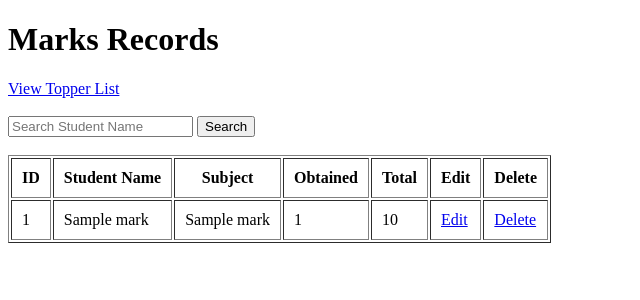
After one commit to Rohit-Ibrampure-coder/Student-Management-System, a Flask app: page /marks-records in a window 1280 px wide. The commit adds this page. Shown: the top 300 px of the page, without its empty margins (0-640 px from the left). Run offline with Flask 3, Linux system fonts and the light colour scheme; tables that the repository leaves empty hold one stand-in row (values such as "Sample post").

Commit message:
Completed Marks Management System
Added marks management, report cards,
percentage calculation, grade system,
search marks, topper list and dashboard

```diff
--- a/app.py
+++ b/app.py
@@ -10,6 +10,7 @@ from flask import render_template
 from flask_login import current_user
 from routes.student import student
 from routes.attendance import attendance
+from routes.marks import marks
 
 app = Flask(__name__)
 app.config.from_object(Config)
@@ -46,5 +47,6 @@ def test():
 app.register_blueprint(auth)
 app.register_blueprint(student)
 app.register_blueprint(attendance)
+app.register_blueprint(marks)
 if __name__ == "__main__":
     app.run(debug=True)
--- a/create_db.py
+++ b/create_db.py
@@ -4,6 +4,7 @@ from extensions import db
 from models.user import User
 from models.student import Student
 from models.attendance import Attendance
+from models.marks import Marks
 
 with app.app_context():
     db.create_all()
--- /dev/null
+++ b/routes/marks.py
@@ -0,0 +1,306 @@
+from flask import Blueprint, render_template, request
+
+from models.student import Student
+from models.marks import Marks
+from flask import redirect, url_for
+from extensions import db
+
+marks = Blueprint(
+    "marks",
+    __name__
+)
+
+@marks.route(
+    "/marks",
+    methods=["GET", "POST"]
+)
+def marks_page():
+
+    if request.method == "POST":
+
+        student_id = request.form.get("student_id")
+
+        subject = request.form.get("subject")
+
+        obtained_marks = int(
+            request.form.get("obtained_marks")
+        )
+
+        total_marks = int(
+            request.form.get("total_marks")
+        )
+
+        if obtained_marks > total_marks:
+
+            return "Obtained marks cannot be greater than total marks!"
+
+        existing_marks = Marks.query.filter_by(
+            student_id=student_id,
+            subject=subject
+        ).first()
+
+        if existing_marks:
+
+            return "Marks already entered for this subject!"
+
+        student = Student.query.get(
+            student_id
+        )
+
+        new_marks = Marks(
+            student_id=student.id,
+            student_name=student.name,
+            subject=subject,
+            obtained_marks=obtained_marks,
+            total_marks=total_marks
+        )
+
+        db.session.add(new_marks)
+
+        db.session.commit()
+
+        return "Marks Saved Successfully!"
+
+    students = Student.query.all()
+
+    return render_template(
+        "add_marks.html",
+        students=students
+    )
+
+@marks.route("/marks-records")
+def marks_records():
+
+    search = request.args.get("search")
+
+    if search:
+
+        all_marks = Marks.query.filter(
+            Marks.student_name.contains(search)
+        ).all()
+
+    else:
+
+        all_marks = Marks.query.all()
+
+    return render_template(
+        "marks_records.html",
+        marks=all_marks,
+        search=search
+    )
+
+@marks.route("/report-card/<int:student_id>")
+def report_card(student_id):
+
+    student = Student.query.get_or_404(student_id)
+
+    marks_data = Marks.query.filter_by(
+        student_id=student_id
+    ).all()
+
+    total_obtained = 0
+    total_possible = 0
+
+    for mark in marks_data:
+
+        total_obtained += mark.obtained_marks
+        total_possible += mark.total_marks
+
+    if total_possible > 0:
+
+        percentage = (
+            total_obtained / total_possible
+        ) * 100
+
+    else:
+
+        percentage = 0
+
+    if percentage >= 90:
+        grade = "A+"
+    elif percentage >= 80:
+        grade = "A"
+    elif percentage >= 70:
+        grade = "B"
+    elif percentage >= 60:
+        grade = "C"
+    elif percentage >= 50:
+        grade = "D"
+    else:
+        grade = "F"
+
+    return render_template(
+        "report_card.html",
+        student=student,
+        marks_data=marks_data,
+        total_obtained=total_obtained,
+        total_possible=total_possible,
+        percentage=round(percentage, 2),
+        grade=grade
+    )
+
+@marks.route(
+    "/edit-marks/<int:id>",
+    methods=["GET", "POST"]
+)
+def edit_marks(id):
+
+    mark = Marks.query.get_or_404(id)
+
+    if request.method == "POST":
+
+        obtained_marks = int(
+            request.form.get("obtained_marks")
+        )
+
+        total_marks = int(
+            request.form.get("total_marks")
+        )
+
+        if obtained_marks > total_marks:
+            return "Obtained marks cannot be greater than total marks!"
+
+        mark.obtained_marks = obtained_marks
+        mark.total_marks = total_marks
+
+        db.session.commit()
+
+        return "Marks Updated Successfully!"
+
+    return render_template(
+        "edit_marks.html",
+        mark=mark
+    )
+
+@marks.route("/delete-marks/<int:id>")
+def delete_marks(id):
+
+    mark = Marks.query.get_or_404(id)
+
+    db.session.delete(mark)
+
+    db.session.commit()
+
+    return redirect(
+        url_for("marks.marks_records")
+    )
+
+@marks.route("/topper-list")
+def topper_list():
+
+    students = Student.query.all()
+
+    topper_data = []
+
+    for student in students:
+
+        marks_data = Marks.query.filter_by(
+            student_id=student.id
+        ).all()
+
+        total_obtained = 0
+        total_possible = 0
+
+        for mark in marks_data:
+
+            total_obtained += mark.obtained_marks
+            total_possible += mark.total_marks
+
+        if total_possible > 0:
+
+            percentage = (
+                total_obtained / total_possible
+            ) * 100
+
+        else:
+
+            percentage = 0
+
+        topper_data.append({
+
+            "name": student.name,
+            "roll_no": student.roll_no,
+            "percentage": round(
+                percentage,
+                2
+            )
+
+        })
+
+    topper_data.sort(
+        key=lambda x: x["percentage"],
+        reverse=True
+    )
+
+    return render_template(
+        "topper_list.html",
+        topper_data=topper_data
+    )
+
+@marks.route("/marks-dashboard")
+def marks_dashboard():
+
+    total_students = Student.query.count()
+
+    total_marks_records = Marks.query.count()
+
+    students = Student.query.all()
+
+    topper_name = "N/A"
+    highest_percentage = 0
+
+    total_percentage = 0
+    student_count = 0
+
+    for student in students:
+
+        marks_data = Marks.query.filter_by(
+            student_id=student.id
+        ).all()
+
+        total_obtained = 0
+        total_possible = 0
+
+        for mark in marks_data:
+
+            total_obtained += mark.obtained_marks
+            total_possible += mark.total_marks
+
+        if total_possible > 0:
+
+            percentage = (
+                total_obtained / total_possible
+            ) * 100
+
+            total_percentage += percentage
+
+            student_count += 1
+
+            if percentage > highest_percentage:
+
+                highest_percentage = percentage
+
+                topper_name = student.name
+
+    if student_count > 0:
+
+        average_percentage = round(
+            total_percentage / student_count,
+            2
+        )
+
+    else:
+
+        average_percentage = 0
+
+    return render_template(
+        "marks_dashboard.html",
+        total_students=total_students,
+        total_marks_records=total_marks_records,
+        average_percentage=average_percentage,
+        topper_name=topper_name,
+        highest_percentage=round(
+            highest_percentage,
+            2
+        )
+    )
--- /dev/null
+++ b/templates/marks_records.html
@@ -0,0 +1,92 @@
+<!DOCTYPE html>
+<html>
+
+<head>
+    <title>Marks Records</title>
+</head>
+
+<body>
+
+    <h1>Marks Records</h1>
+    <a href="/topper-list">
+        View Topper List
+    </a>
+
+    <br><br>
+    <form method="GET">
+
+        <input
+            type="text"
+            name="search"
+            placeholder="Search Student Name"
+            value="{{ search if search else '' }}"
+        >
+
+        <button type="submit">
+            Search
+        </button>
+
+    </form>
+
+    <br>
+
+    <table border="1" cellpadding="10">
+
+        <tr>
+            <th>ID</th>
+            <th>Student Name</th>
+            <th>Subject</th>
+            <th>Obtained</th>
+            <th>Total</th>
+            <th>Edit</th>
+            <th>Delete</th>
+        </tr>
+
+        {% if marks %}
+
+            {% for mark in marks %}
+
+            <tr>
+                <td>{{ mark.id }}</td>
+                <td>{{ mark.student_name }}</td>
+                <td>{{ mark.subject }}</td>
+                <td>{{ mark.obtained_marks }}</td>
+                <td>{{ mark.total_marks }}</td>
+
+                <td>
+                    <a href="/edit-marks/{{ mark.id }}">
+                        Edit
+                    </a>
+                </td>
+
+                <td>
+                    <a href="/delete-marks/{{ mark.id }}"
+                       onclick="return confirm('Delete this marks record?')">
+                        Delete
+                    </a>
+                </td>
+            </tr>
+
+            {% endfor %}
+
+        {% else %}
+
+            <tr>
+                <td colspan="7">
+
+                    {% if search %}
+                        No marks found for "{{ search }}"
+                    {% else %}
+                        No records found.
+                    {% endif %}
+
+                </td>
+            </tr>
+
+        {% endif %}
+
+    </table>
+
+</body>
+
+</html>
--- a/templates/students.html
+++ b/templates/students.html
@@ -42,6 +42,7 @@
             <th>Year</th>
             <th>Edit</th>
             <th>Delete</th>
+            <th>Report Card</th>
         </tr>
 
         {% if students %}
@@ -66,6 +67,11 @@
                     <a href="/delete-student/{{ student.id }}"
                         onclick="return confirm('Are you sure you want to delete this student?')">
                             Delete
+                    </a>
+                </td>
+                <td>
+                    <a href="/report-card/{{ student.id }}">
+                        View
                     </a>
                 </td>
             </tr>
```
Also changed, not shown: models/marks.py (added, +34 -0 lines), templates/add_marks.html (added, +76 -0 lines), templates/edit_marks.html (added, +42 -0 lines), templates/marks_dashboard.html (added, +32 -0 lines), templates/report_card.html (added, +58 -0 lines), templates/topper_list.html (added, +38 -0 lines).
